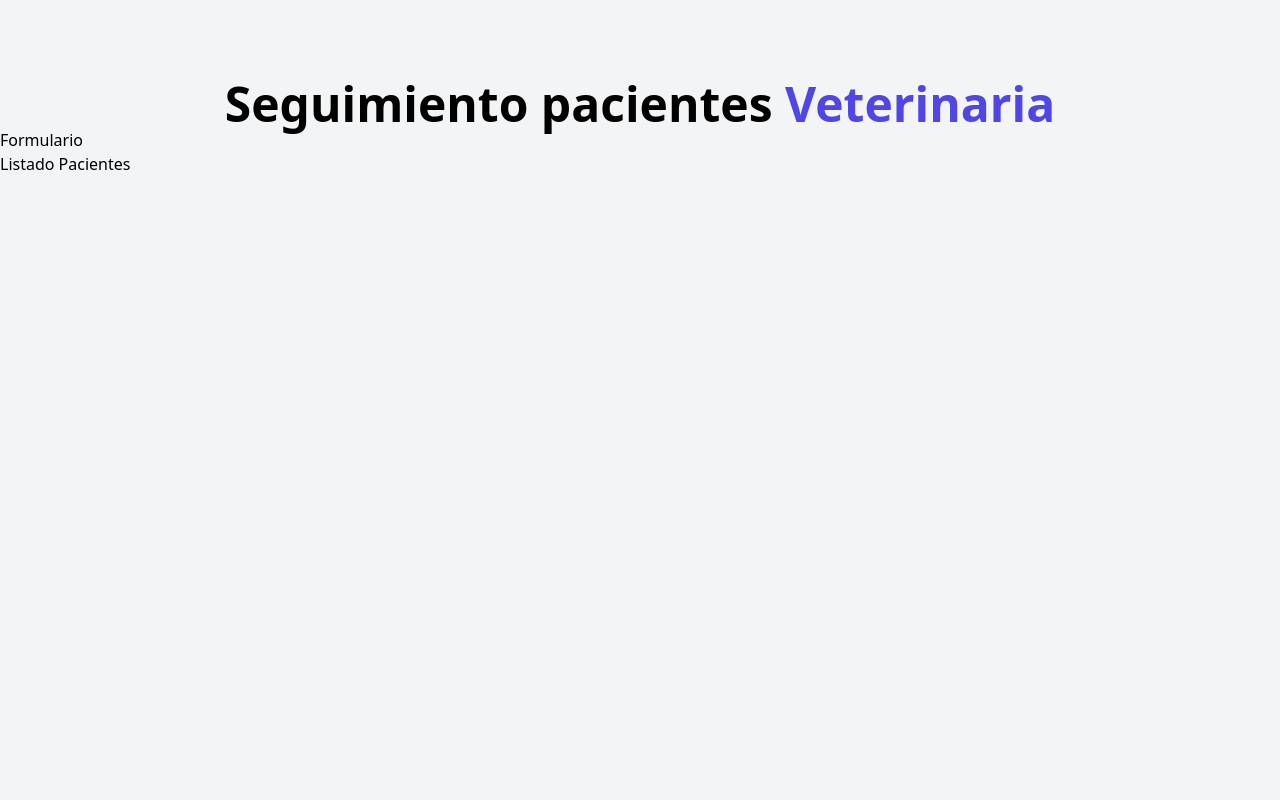
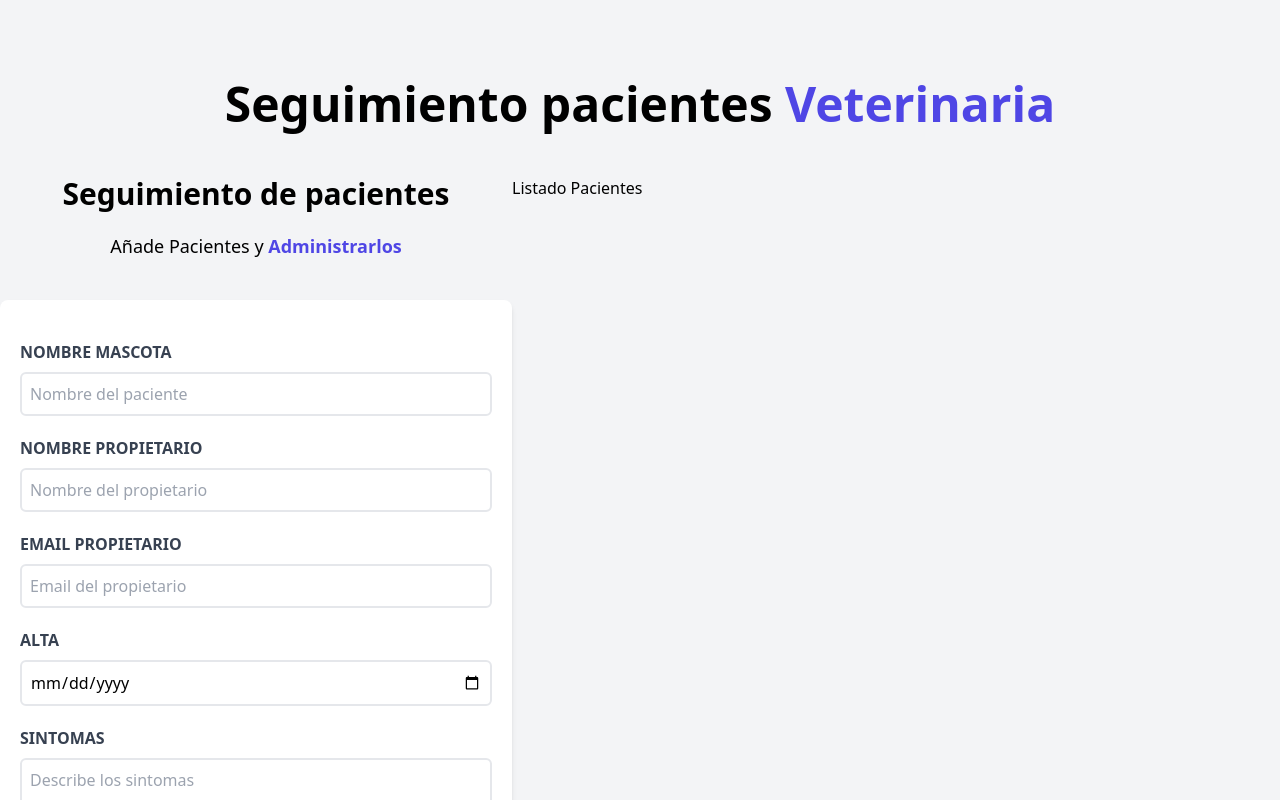
Before and after one commit to EmmanuelJCA/veterinary-appointments, a React (Vite) app: page / in a window 1280 px wide. Shown: the top 800 px of the page. Built offline with nearby package versions, Linux system fonts and the light colour scheme.

Commit message:
Componente de formulario listo

```diff
--- a/src/App.jsx
+++ b/src/App.jsx
@@ -6,8 +6,10 @@ function App() {
   return (
     <div className="container mx-auto mt-20">
       <Header />
-      <Form />
-      <PatientList />
+      <div className="mt-12 md:flex">
+        <Form />
+        <PatientList />
+      </div>
     </div>
   )
 }
--- a/src/components/Form.jsx
+++ b/src/components/Form.jsx
@@ -1,7 +1,80 @@
 const Form = () => {
   return (
-    <div>
-      <h1>Formulario</h1>
+    <div className="md:w-1/2 lg:w-2/5">
+      <h2 className="font-black text-3xl text-center">Seguimiento de pacientes</h2>
+
+      <p className="text-lg mt-5 text-center mb-10">
+        Añade Pacientes y {''}
+        <span className="text-indigo-600 font-bold">Administrarlos</span>
+      </p>
+
+      <form action="" className="bg-white shadow-md rounded-lg py-10 px-5 mb-10">
+        <div className="mb-5">
+          <label htmlFor="pet" className="block text-gray-700 uppercase font-bold">
+            Nombre mascota
+          </label>
+          <input
+            id="pet"
+            type="text"
+            placeholder="Nombre del paciente"
+            className="border-2 w-full p-2 mt-2 placeholder-gray-400 rounded-md"
+            />
+        </div>
+
+        <div className="mb-5">
+          <label htmlFor="pet-owner" className="block text-gray-700 uppercase font-bold">
+            Nombre Propietario
+          </label>
+          <input
+            id="pet-owner"
+            type="text"
+            placeholder="Nombre del propietario"
+            className="border-2 w-full p-2 mt-2 placeholder-gray-400 rounded-md"
+            />
+        </div>
+
+        <div className="mb-5">
+          <label htmlFor="email" className="block text-gray-700 uppercase font-bold">
+            Email Propietario
+          </label>
+          <input
+            id="email"
+            type="email"
+            placeholder="Email del propietario"
+            className="border-2 w-full p-2 mt-2 placeholder-gray-400 rounded-md"
+            />
+        </div>
+
+        <div className="mb-5">
+          <label htmlFor="discharged" className="block text-gray-700 uppercase font-bold">
+            Alta
+          </label>
+          <input
+            id="discharged"
+            type="date"
+            className="border-2 w-full p-2 mt-2 placeholder-gray-400 rounded-md"
+            />
+        </div>
+
+        <div className="mb-5">
+          <label htmlFor="symptoms" className="block text-gray-700 uppercase font-bold">
+            Sintomas
+          </label>
+          <textarea
+            id="symptoms"
+            placeholder="Describe los sintomas"
+            className="border-2 w-full p-2 mt-2 placeholder-gray-400 rounded-md"
+          />
+        </div>
+
+        <input
+          id=""
+          type="submit"
+          className="bg-indigo-600 w-full p-3 text-white uppercase font-bold hover:bg-indigo-700 cursor-pointer transition-all"
+          value="Agregar paciente"
+        />
+
+      </form>
     </div>
   )
 }
--- a/src/components/PatientList.jsx
+++ b/src/components/PatientList.jsx
@@ -1,6 +1,9 @@
 const PatientList = () => {
   return (
-    <h2>Listado Pacientes</h2>
+    <div className="w-1/2 lg:w-3/5">
+      <h2>Listado Pacientes</h2>
+    </div>
+
   )
 }
 
```
